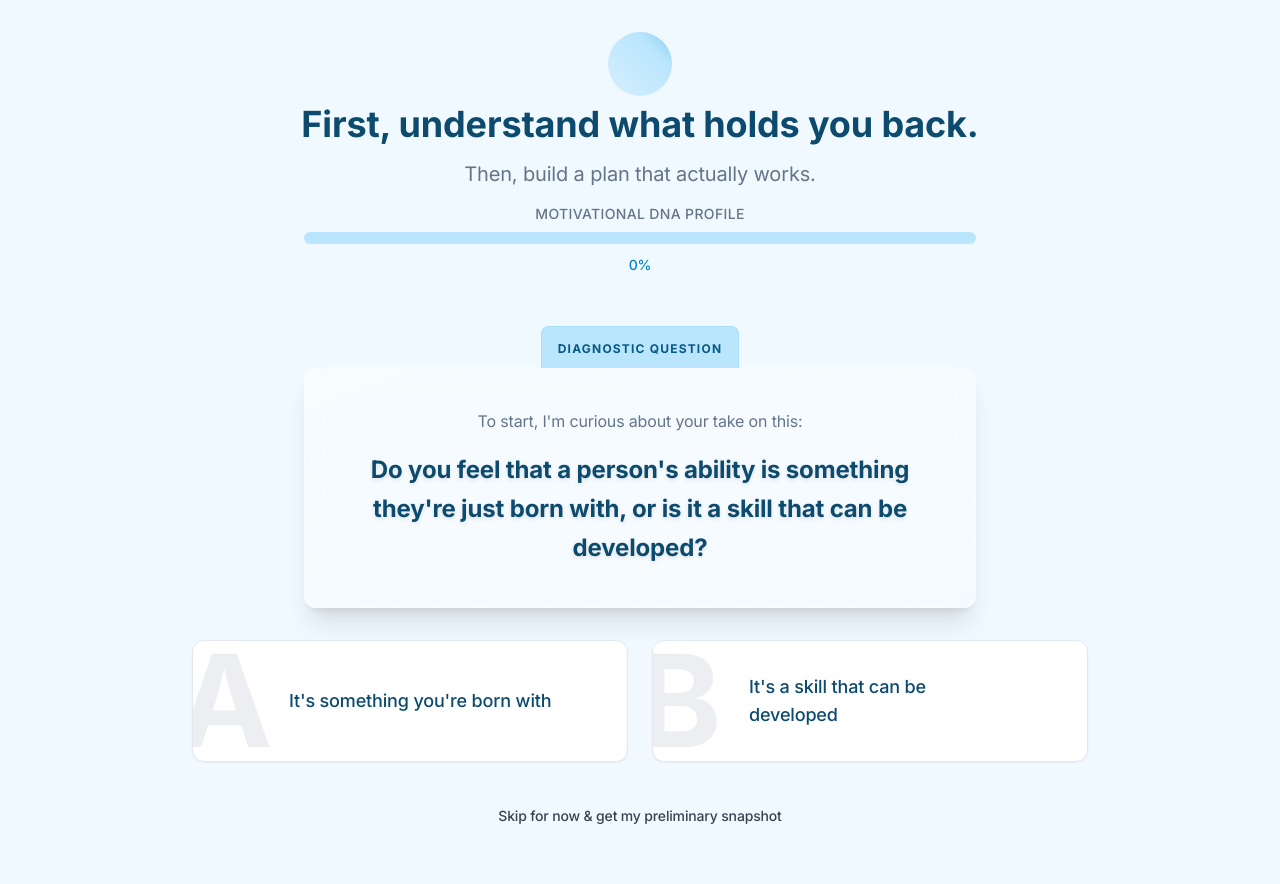
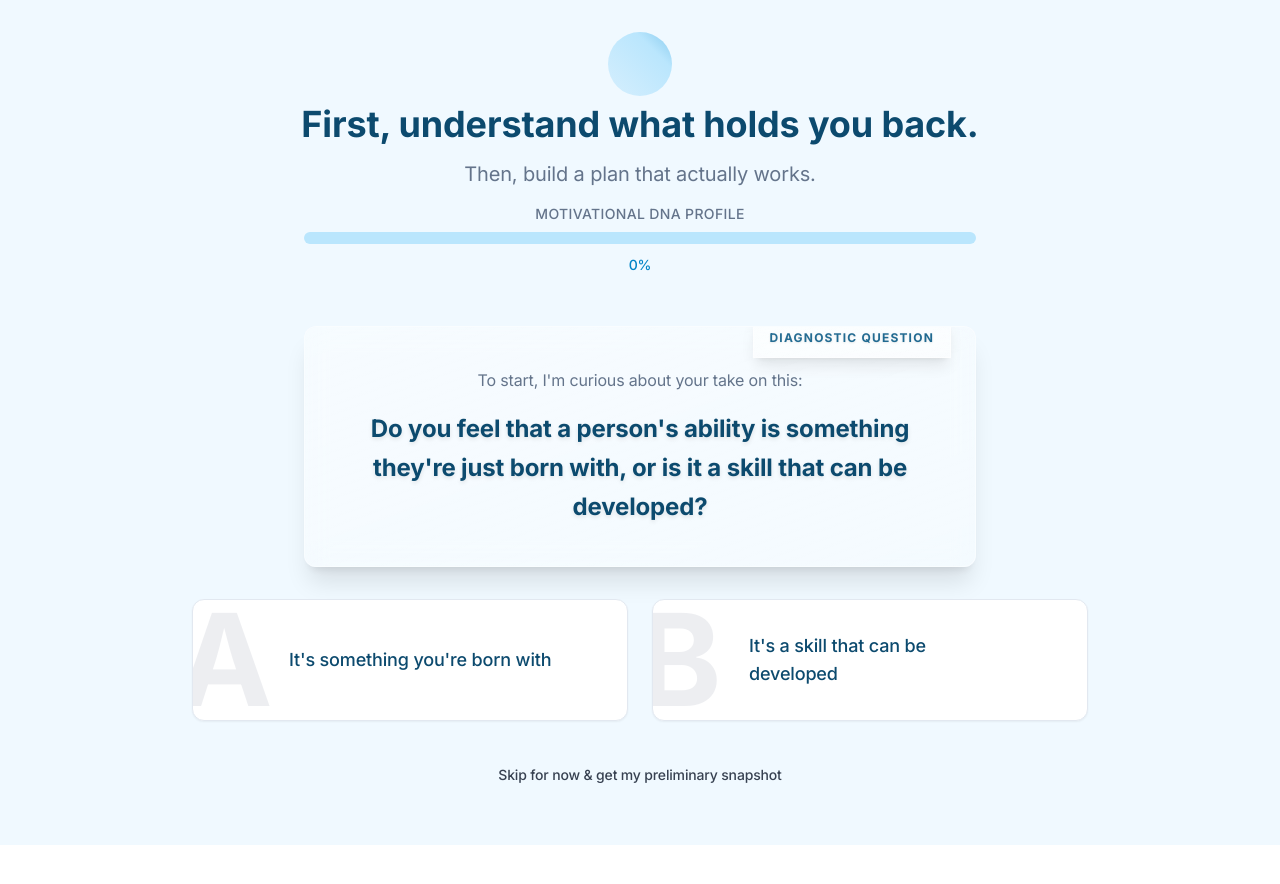
Before and after one commit to watkajtys/locus-of-you-front, a React (Vite) app: page / in a window 1280 px wide. After the commit the page ends 845 px from the top, so only its background shows below. Built offline with nearby package versions, Linux system fonts and the light colour scheme; no server answers.

Commit message:
Move diagnostic question tab to right with integrated glassy animation

```diff
--- a/src/components/AIMessageCard.jsx
+++ b/src/components/AIMessageCard.jsx
@@ -8,40 +8,45 @@ const AIMessageCard = ({
 }) => {
   return (
     <div className={`relative ${className}`}>
-      {/* File Folder Tab */}
-      <div className="relative z-10 flex justify-center">
-        <div className="bg-sky-200 px-4 py-2 rounded-t-lg border-l border-r border-t border-sky-300/30">
-          <span className="text-xs font-bold tracking-widest uppercase text-sky-800 select-none">
-            {cardType}
-          </span>
-        </div>
-      </div>
-
-      {/* Main Card */}
+      {/* Main Card Container - Handles unified hover state */}
       <div
         className={`
-          relative overflow-hidden
+          group relative overflow-hidden
           bg-white/30 backdrop-blur-md
           border border-white/40 shadow-xl
-          p-8 md:p-10 -mt-px
+          p-8 md:p-10 rounded-xl
           transition-all duration-300 ease-in-out
           hover:bg-white/35 hover:shadow-2xl hover:-translate-y-1
         `}
-        style={{
-          borderTopRightRadius: '0.75rem',
-          borderTopLeftRadius: '0.75rem',
-          borderBottomLeftRadius: '0.75rem',
-          borderBottomRightRadius: '0.75rem'
-        }}
       >
-        {/* Subtle inner glow */}
-        <div className="absolute inset-0 bg-gradient-to-br from-white/20 to-transparent pointer-events-none"
-             style={{
-               borderTopRightRadius: '0.75rem',
-               borderTopLeftRadius: '0.75rem',
-               borderBottomLeftRadius: '0.75rem',
-               borderBottomRightRadius: '0.75rem'
-             }} />
+        {/* Diagnostic Question Tab - Right Aligned */}
+        <div className="absolute top-0 right-0 -mt-3 mr-6">
+          <div
+            className="
+              bg-white/40 backdrop-blur-md
+              border border-white/50 shadow-lg
+              px-4 py-2 rounded-t-lg
+              transition-all duration-300 ease-in-out
+              group-hover:bg-white/45 group-hover:shadow-xl group-hover:-translate-y-1
+            "
+          >
+            {/* Tab inner glow */}
+            <div className="absolute inset-0 rounded-t-lg bg-gradient-to-br from-white/20 to-transparent pointer-events-none" />
+
+            <span
+              className="relative z-10 text-xs font-bold tracking-widest uppercase text-sky-800 select-none"
+              style={{
+                fontFamily: 'Inter, sans-serif',
+                textShadow: '0 1px 2px rgba(0, 0, 0, 0.1)'
+              }}
+            >
+              {cardType}
+            </span>
+          </div>
+        </div>
+
+        {/* Subtle inner glow for main card */}
+        <div className="absolute inset-0 rounded-xl bg-gradient-to-br from-white/20 to-transparent pointer-events-none" />
 
         {/* Content */}
         <div className="relative z-10 space-y-4">
```
